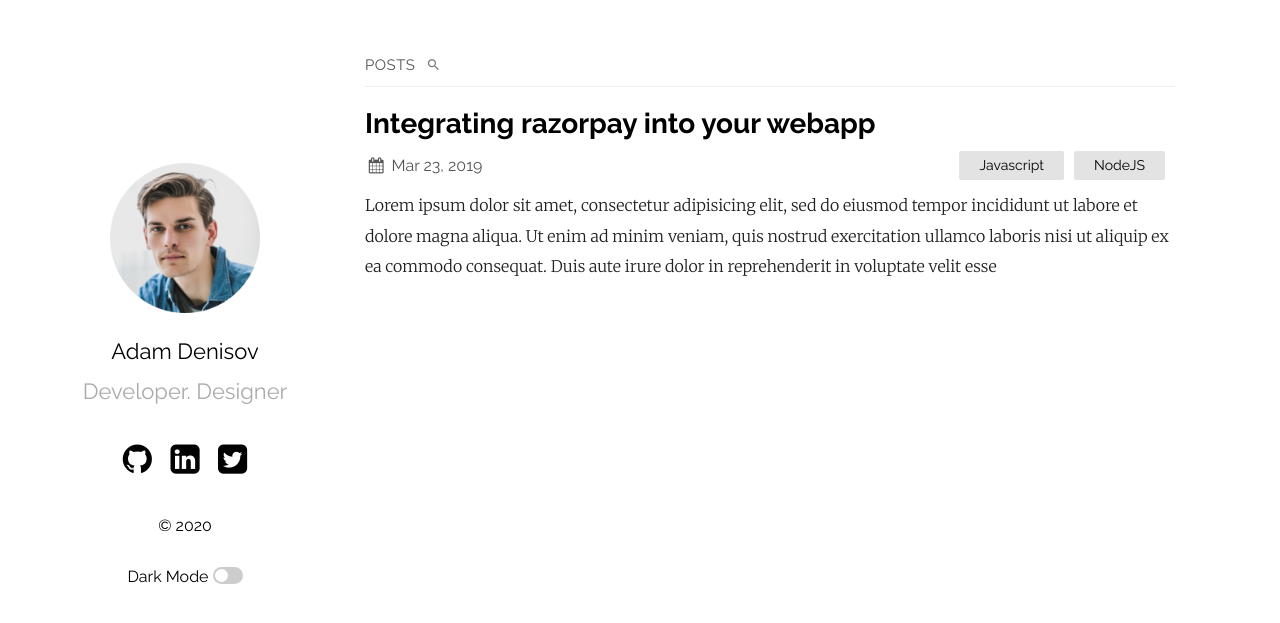
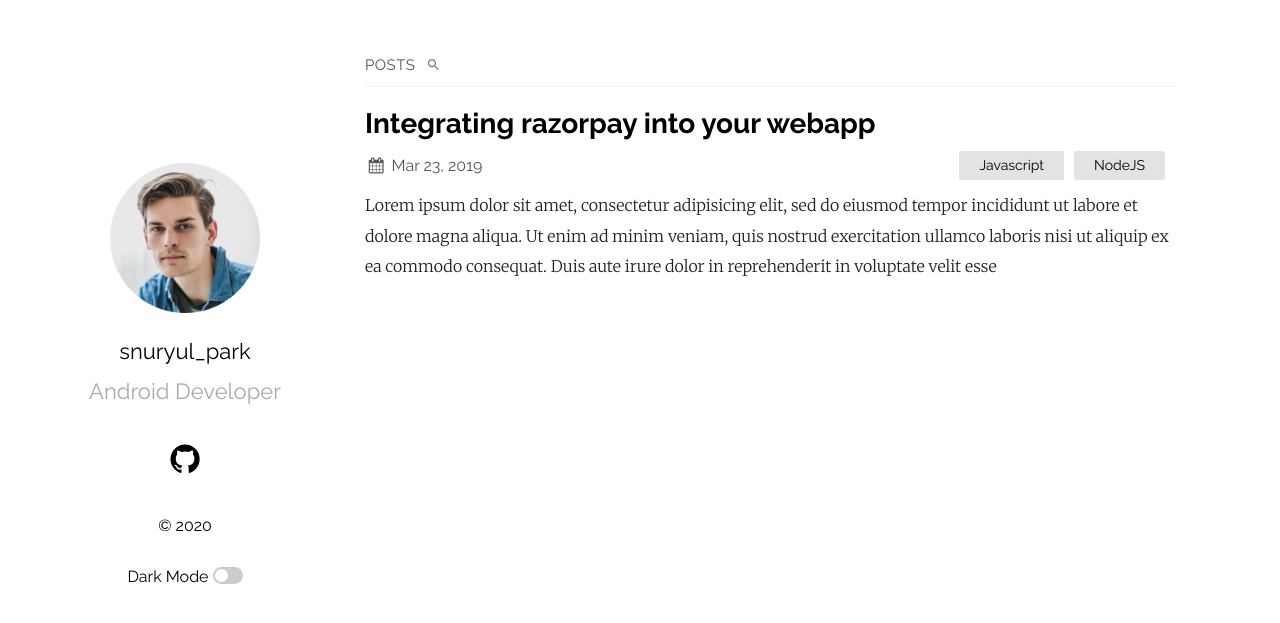
Before and after one commit to sunryul0423/sunryul0423.github.io, a Jekyll site: the page built from index.md, in a window 1280 px wide. Shown: the top 623 px of the page. Built offline with Jekyll 4.4.1, drawn with Linux system fonts in a browser that asks for light colours.

Commit message:
-테마변경

```diff
--- a/_config.yml
+++ b/_config.yml
@@ -1,6 +1,7 @@
-title: Your awesome title
-author: GitHub User
-email: your-email@domain.com
+remote_theme: samarsault/plainwhite-jekyll
+title: 안드로이드 길라잡이
+author: srpark
+email: sunryul0423@gmail.com
 description: > # this means to ignore newlines until "show_exerpts:"
   Write an awesome description for your new site here. You can edit this
   line in _config.yml. It will appear in your document head meta (for
@@ -12,23 +13,23 @@ show_excerpts: true # set to true to show excerpts on the homepage
 sass:
   sass_dir: _sass
 plainwhite:
-  name: Adam Denisov
-  tagline: Developer. Designer
+  name: snuryul_park
+  tagline: Android Developer
   date_format: "%b %-d, %Y"
   sitemap: true # set to true to generate sitemap.xml content
   search: true # set to true to enable searchbar
   dark_mode: true # set to true to add dark mode toggle
   portfolio_image: "assets/portfolio.png" # the path from the base directory of the site to the image to display (no / at the start)
-  html_lang: "en" # set the lang attribute of the <html> tag for the pages. See here for a list of codes: https://www.w3schools.com/tags/ref_country_codes.asp
+  html_lang: "ko" # set the lang attribute of the <html> tag for the pages. See here for a list of codes: https://www.w3schools.com/tags/ref_country_codes.asp
   condensed_mobile:
     #- home
     - page
     - post
   # generate social links in footer
   social_links:
-    twitter: samarsault
-    github:  samarsault
-    linkedIn: in/samarsault
+    twitter:
+    github:  sunryul0423
+    linkedIn:
     #rss: rss
     #dribbble: jekyll
     #flickr:   jekyll
```
